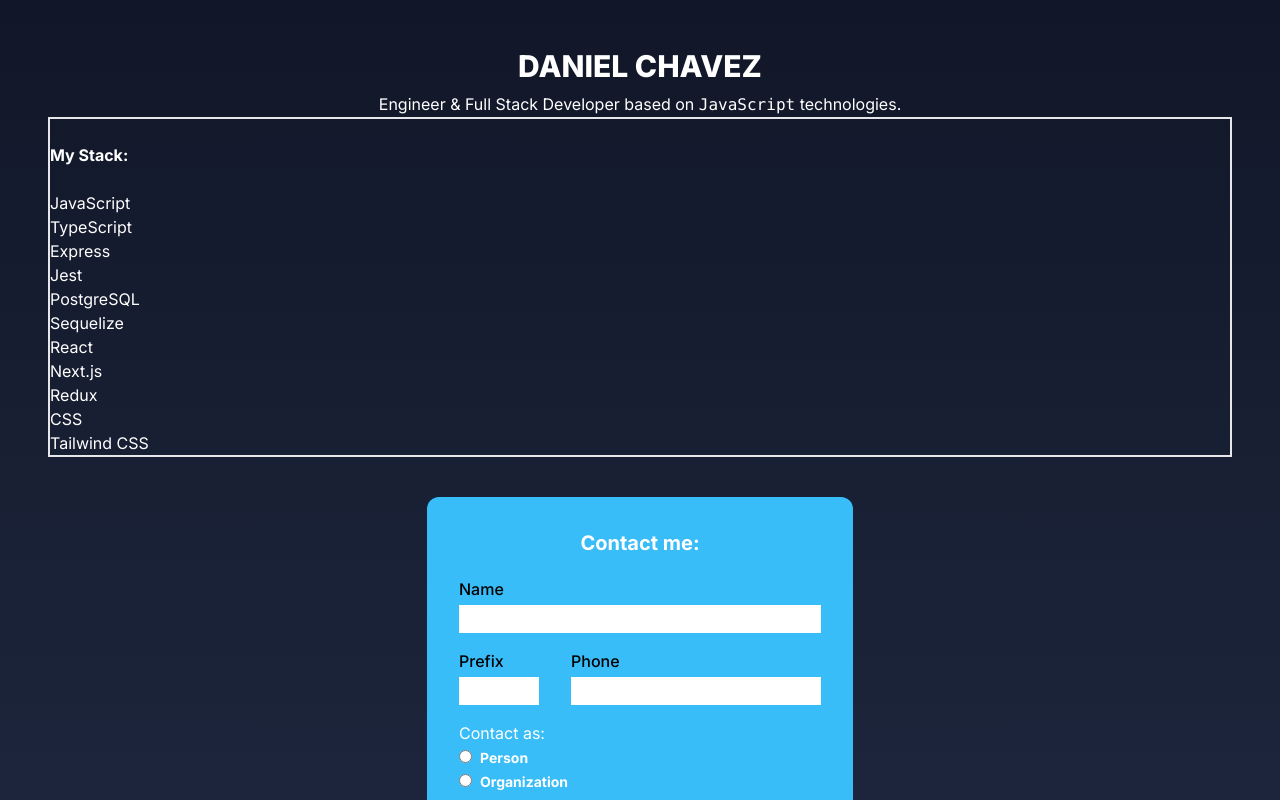
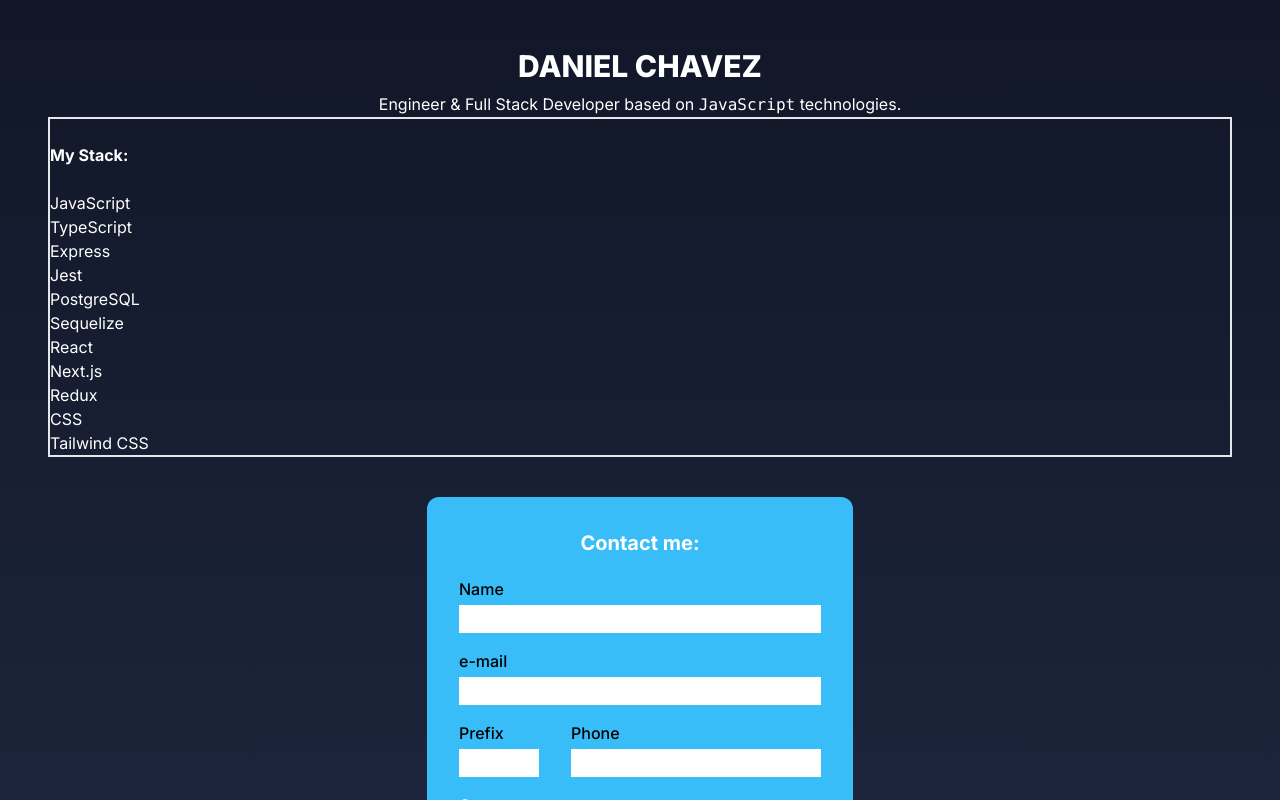
Before and after one commit to danielchavezs/portfolio, a Next.js app in the folder portfolio/: page / in a window 1280 px wide. Shown: the top 800 px of the page. Built offline with nearby package versions, Linux system fonts and the light colour scheme.

Commit message:
Added and managed email input to contact form.

```diff
--- a/portfolio/src/app/components/contactForm.tsx
+++ b/portfolio/src/app/components/contactForm.tsx
@@ -6,6 +6,7 @@ import { Errors, Parameters } from "../types";
 export default function ContactForm() {
     const [parameters, setParameters] = useState({
       name: "",
+      email: "",
       prefix: "",
       phone: "",
       contactedBy: "",
@@ -14,6 +15,7 @@ export default function ContactForm() {
 
     const [error, setError] = useState({
       name: false,
+      email: false,
       prefix: false,
       phone: false,
       contactedBy: false,
@@ -30,6 +32,7 @@ export default function ContactForm() {
     const resetErrors = () => {
       setError({
         name: false,
+        email: false,
         prefix: false,
         phone: false,
         contactedBy: false,
@@ -41,6 +44,7 @@ export default function ContactForm() {
     const resetAll = () => {
       setParameters({
         name: "",
+        email: "",
         prefix: "",
         phone: "",
         contactedBy: "",
@@ -52,14 +56,14 @@ export default function ContactForm() {
 
     const validateForm = async () => {
       resetErrors();
-      const requiredFields: (keyof Parameters)[] = ["name", "prefix", "phone", "contactedBy", "coName"];
+      const requiredFields: (keyof Parameters)[] = ["name", "email", "prefix", "phone", "contactedBy", "coName"];
       let fieldsCompleted = true;
 
-      const newErrors = {name: false, prefix: false, phone: false, contactedBy: false, coName: false, count: 0};
+      const newErrors = {name: false, email: false, prefix: false, phone: false, contactedBy: false, coName: false, count: 0};
       for (const key of requiredFields) {
         if (parameters[key] === "") {
           if(key === "coName" && parameters.contactedBy === "person"){
-            console.log("Exception case: when contacted by person, there is no organization name.")
+            console.log("Exception case: when contacted by person, there is no organization name required.")
           } else{
             newErrors[key] = true;
             fieldsCompleted = false;
@@ -113,6 +117,20 @@ export default function ContactForm() {
                             type="text"
                             name="name"
                             value={parameters.name}
+                            onChange={handleChange}
+                        />
+                    </div>
+
+                    <div className="mb-4">
+                        <label className="font-medium text-black">
+                            e-mail
+                        </label>
+                        <input
+                            className="px-2 pb-1 mt-1 w-full font-bold text-black"
+                            id="email"
+                            type="email"
+                            name="email"
+                            value={parameters.email}
                             onChange={handleChange}
                         />
                     </div>
@@ -184,7 +202,7 @@ export default function ContactForm() {
                           <span className="ml-2 text-sm font-bold">Organization</span>
                         </label>
                       </div>
-                      <span className={error.contactedBy? "text-xs text-red": "hidden"}>This field is required</span>
+                      <span className={error.contactedBy? "text-xs font-semibold text-red-500": "hidden"}>This field is required</span>
                     </div>
 
                     <div className={parameters.contactedBy === "organization" ? "" : "hidden"}>
--- a/portfolio/src/app/types.ts
+++ b/portfolio/src/app/types.ts
@@ -1,5 +1,6 @@
 export interface Parameters {
     name: string;
+    email: string,
     prefix: string;
     phone: string;
     contactedBy: string,
```
Also changed, not shown: portfolio/package.json (+5 -4 lines), 1 other file (tests, documents, lock files or other folders).
